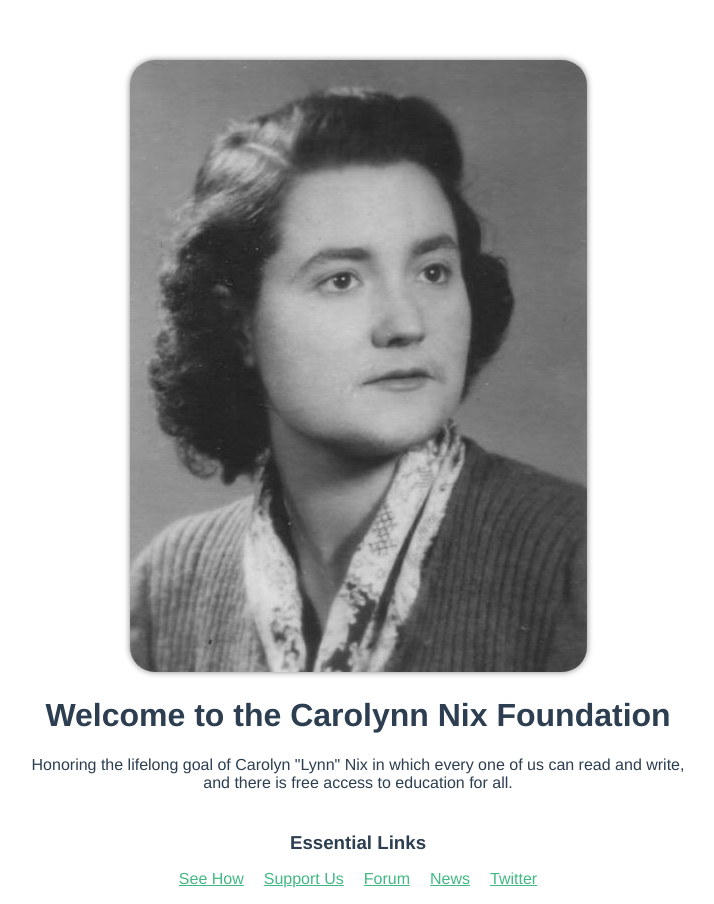
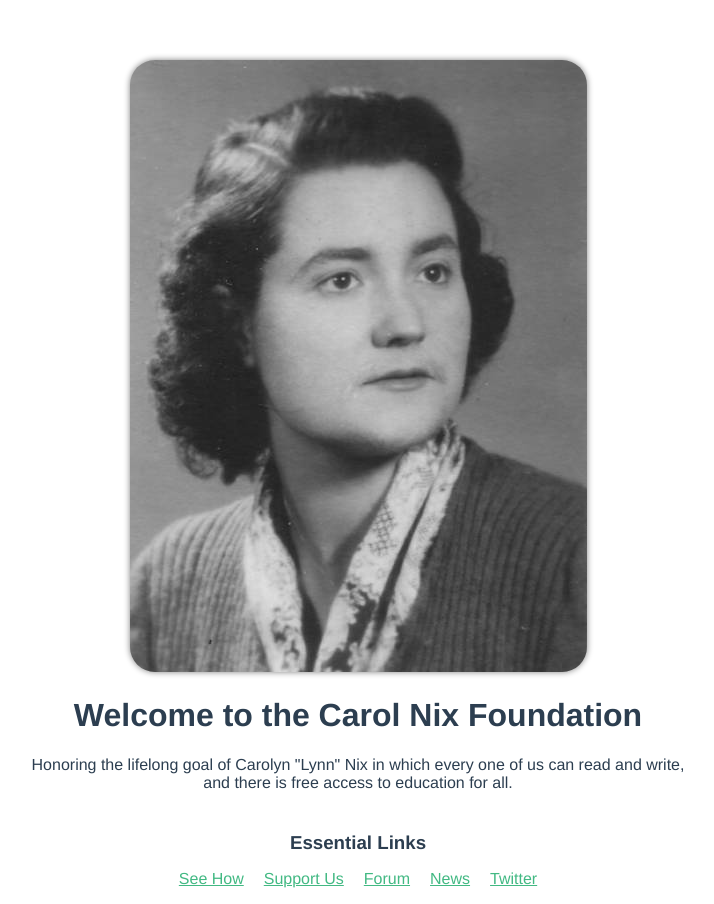
Before and after one commit to TheAlanNix/nix-foundation, a Vue app: page / in a window 1280 px wide. Shown: the whole page, without its empty margins (282-996 px from the left). Built offline with nearby package versions, Linux system fonts and the light colour scheme.

Commit message:
name change

```diff
--- a/src/App.vue
+++ b/src/App.vue
@@ -1,6 +1,6 @@
 <template>
   <img id="portrait" alt="Portrait" src="./assets/portrait.jpg" />
-  <NixFoundation msg="Welcome to the Carolynn Nix Foundation" />
+  <NixFoundation msg="Welcome to the Carol Nix Foundation" />
 </template>
 
 <script>
```
